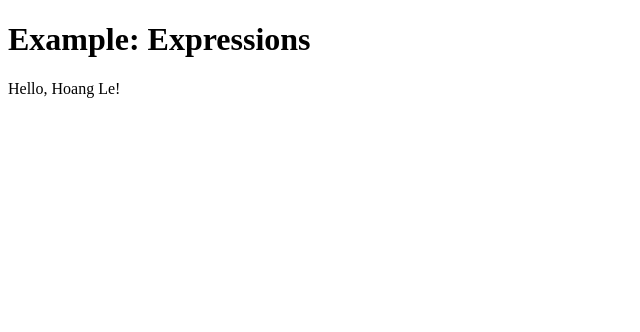
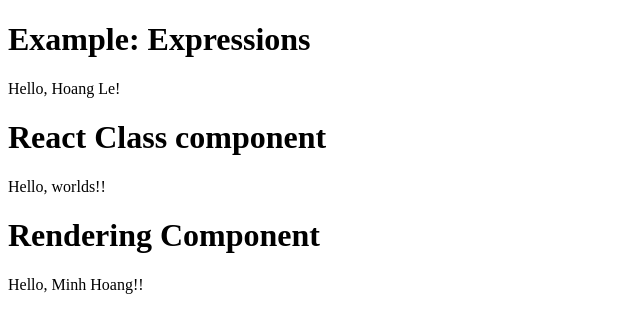
Before and after one commit to hoangle-agilityio/react-training, a React (Vite) app in the folder example-react/: page / in a window 1280 px wide. Shown: the top 332 px of the page, without its empty margins (0-640 px from the left). Built offline with nearby package versions, Linux system fonts and the light colour scheme.

Commit message:
feat: make some code about class components

```diff
--- /dev/null
+++ b/example-react/src/example-tsx/class-components.tsx
@@ -0,0 +1,12 @@
+import React from "react";
+
+export default class ClassComponents extends React.Component {
+  render(): JSX.Element {
+    return (
+      <>
+        <h1>React Class component</h1>
+        <p>Hello, worlds!!</p>
+      </>
+    );
+  }
+}
--- a/example-react/src/main.tsx
+++ b/example-react/src/main.tsx
@@ -1,10 +1,14 @@
 import React from "react"
 import ReactDOM from "react-dom"
+import ClassComponents from "./example-tsx/class-components"
 import Expressions from "./example-tsx/expressions"
+import RenderingComponent from "./example-tsx/rendering-components"
 
 ReactDOM.render(
   <React.StrictMode>
     <Expressions />
+    <ClassComponents />
+    <RenderingComponent name="Minh Hoang" />
   </React.StrictMode>,
   document.getElementById("root")
 )
```
